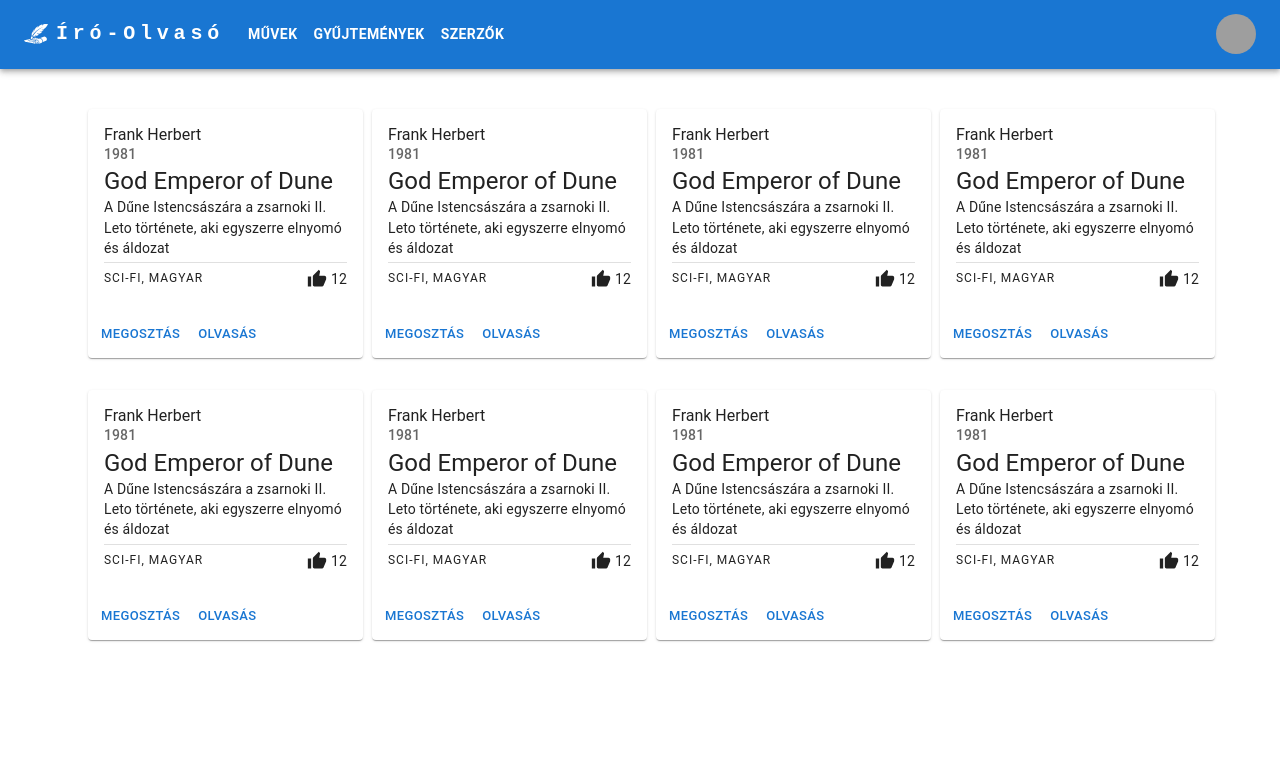
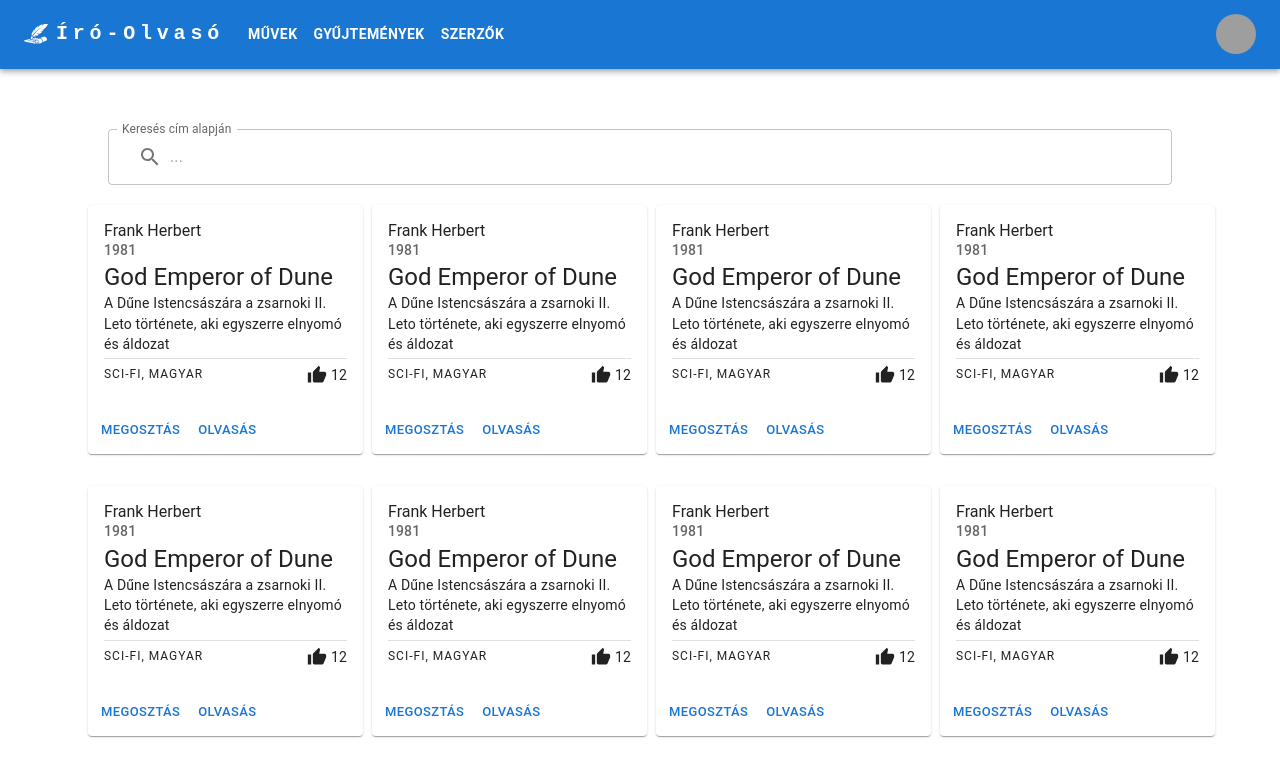
Before and after one commit to Mehan1ch/Software-Architectures-Project, a React (Vite) app in the folder writer-reader-web-client/: page /works in a window 1280 px wide. Shown: the top 776 px of the page. Built offline with nearby package versions, Linux system fonts and the light colour scheme; grey boxes are pictures that could not be loaded.

Commit message:
Works search bar

```diff
--- a/writer-reader-web-client/src/pages/Works.jsx
+++ b/writer-reader-web-client/src/pages/Works.jsx
@@ -1,9 +1,68 @@
-import { Container, Grid2 } from "@mui/material";
+import {
+  Container,
+  Grid2,
+  TextField,
+  IconButton,
+  Box,
+  InputAdornment,
+} from "@mui/material";
 import WorkCard from "../components/WorkCard";
+import { Search as SearchIcon } from "@mui/icons-material";
+import { useState } from "react";
 
 export default function Works() {
+  const handleSubmit = (event) => {
+    const searchBar = document.getElementById("searchBar");
+    if (!searchBar.value || searchBar.value.length < 1) {
+      event.preventDefault();
+      return;
+    }
+    const data = new FormData(event.currentTarget);
+    console.log({
+      searchBar: data.get("searchBar"),
+    });
+  };
+
+  const SearchBar = () => (
+    <Box
+      component="form"
+      onSubmit={handleSubmit}
+      sx={{ display: "flex", flexDirection: "column" }}
+    >
+      <TextField
+        id="searchBar"
+        label="Keresés cím alapján"
+        variant="outlined"
+        placeholder="..."
+        size="medium"
+        slotProps={{
+          input: {
+            startAdornment: (
+              <InputAdornment position="end">
+                <IconButton type="submit">
+                  <SearchIcon />
+                </IconButton>
+              </InputAdornment>
+            ),
+          },
+        }}
+      />
+    </Box>
+  );
+
   return (
     <Container>
+      <div
+        style={{
+          display: "flex",
+          alignSelf: "center",
+          justifyContent: "center",
+          flexDirection: "column",
+          padding: 20,
+        }}
+      >
+        <SearchBar />
+      </div>
       <Grid2 container spacing={4}>
         <Grid2 size={3}>
           <WorkCard />
```
